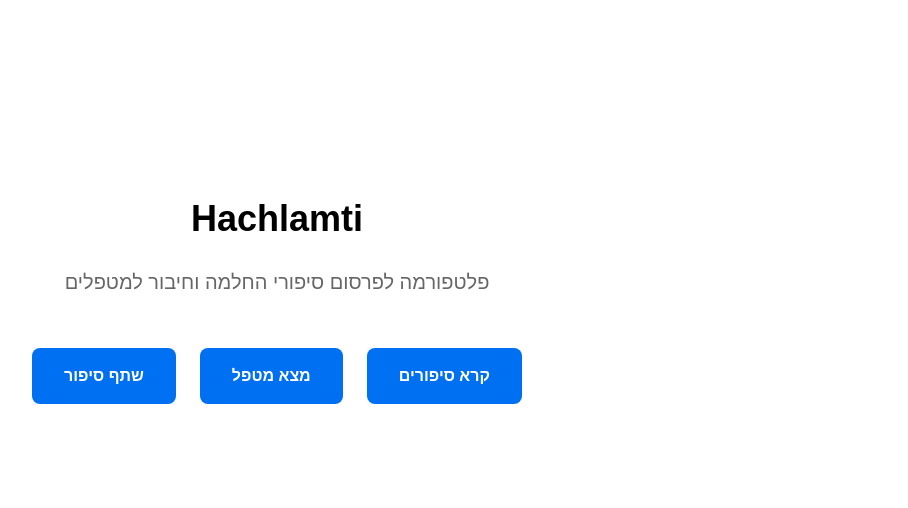
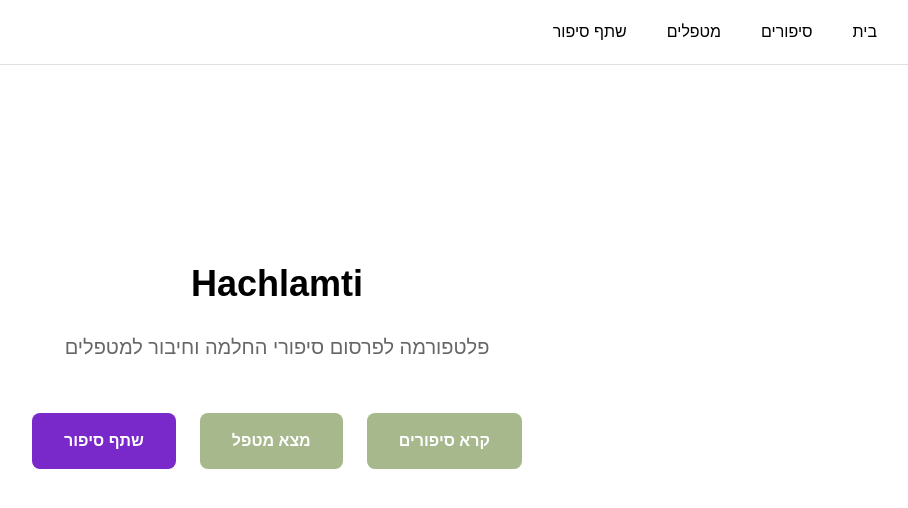
Before and after one commit to Omerf130/hachlamti, a Next.js app: page / in a window 1280 px wide. Shown: the top 508 px of the page, without its empty margins (363-1271 px from the left). Built offline with nearby package versions, Linux system fonts and the light colour scheme.

Commit message:
main nav added

```diff
--- a/app/layout.tsx
+++ b/app/layout.tsx
@@ -1,5 +1,6 @@
 import type { Metadata } from 'next'
 import '../styles/globals.scss'
+import Navigation from '@/components/Navigation'
 
 export const metadata: Metadata = {
   title: 'Hachlamti',
@@ -13,7 +14,10 @@ export default function RootLayout({
 }): JSX.Element {
   return (
     <html lang="he" dir="rtl">
-      <body>{children}</body>
+      <body>
+        <Navigation />
+        {children}
+      </body>
     </html>
   )
 }
--- a/app/page.module.scss
+++ b/app/page.module.scss
@@ -22,23 +22,35 @@
   line-height: var(--line-height-relaxed);
 }
 
-.nav {
+.actions {
   display: flex;
   gap: var(--spacing-lg);
   flex-wrap: wrap;
   justify-content: center;
 }
 
-.nav a {
+.button,
+.buttonSecondary {
   padding: var(--spacing-md) var(--spacing-xl);
-  background-color: var(--color-primary);
   color: white;
   text-decoration: none;
   border-radius: var(--border-radius-md);
   font-weight: var(--font-weight-semibold);
   transition: opacity var(--transition-fast);
+}
+
+.button {
+  background-color: var(--color-primary);
 
   &:hover {
     opacity: 0.9;
   }
 }
+
+.buttonSecondary {
+  background-color: var(--color-secondary);
+
+  &:hover {
+    opacity: 0.9;
+  }
+}
--- a/app/page.tsx
+++ b/app/page.tsx
@@ -8,11 +8,17 @@ export default function Home(): JSX.Element {
       <p className={styles.description}>
         פלטפורמה לפרסום סיפורי החלמה וחיבור למטפלים
       </p>
-      <nav className={styles.nav}>
-        <Link href="/stories">קרא סיפורים</Link>
-        <Link href="/therapists">מצא מטפל</Link>
-        <Link href="/submit-story">שתף סיפור</Link>
-      </nav>
+      <div className={styles.actions}>
+        <Link href="/stories" className={styles.button}>
+          קרא סיפורים
+        </Link>
+        <Link href="/therapists" className={styles.button}>
+          מצא מטפל
+        </Link>
+        <Link href="/submit-story" className={styles.buttonSecondary}>
+          שתף סיפור
+        </Link>
+      </div>
     </main>
   )
 }
--- /dev/null
+++ b/components/Navigation.module.scss
@@ -0,0 +1,27 @@
+.nav {
+  display: flex;
+  gap: var(--spacing-lg);
+  padding: var(--spacing-md) var(--spacing-xl);
+  background-color: var(--color-background);
+  border-bottom: 1px solid var(--color-border);
+  justify-content: flex-start;
+  align-items: center;
+}
+
+.link {
+  text-decoration: none;
+  color: var(--color-text);
+  font-weight: var(--font-weight-medium);
+  font-size: var(--font-size-base);
+  padding: var(--spacing-xs) var(--spacing-sm);
+  border-radius: var(--border-radius-sm);
+  transition: background-color var(--transition-fast);
+
+  &:hover {
+    background-color: var(--color-surface);
+  }
+
+  &:active {
+    opacity: 0.8;
+  }
+}
--- /dev/null
+++ b/components/Navigation.tsx
@@ -0,0 +1,21 @@
+import Link from 'next/link'
+import styles from './Navigation.module.scss'
+
+export default function Navigation(): JSX.Element {
+  return (
+    <nav className={styles.nav}>
+      <Link href="/" className={styles.link}>
+        בית
+      </Link>
+      <Link href="/stories" className={styles.link}>
+        סיפורים
+      </Link>
+      <Link href="/therapists" className={styles.link}>
+        מטפלים
+      </Link>
+      <Link href="/submit-story" className={styles.link}>
+        שתף סיפור
+      </Link>
+    </nav>
+  )
+}
--- a/styles/variables.scss
+++ b/styles/variables.scss
@@ -3,7 +3,7 @@
 
 :root {
   // Colors
-  --color-primary: #0070f3;
+  --color-primary: #A7B88D;
   --color-secondary: #7928ca;
   --color-background: #ffffff;
   --color-surface: #f5f5f5;
```
Also changed, not shown: 1 other file (tests, documents, lock files or other folders).
